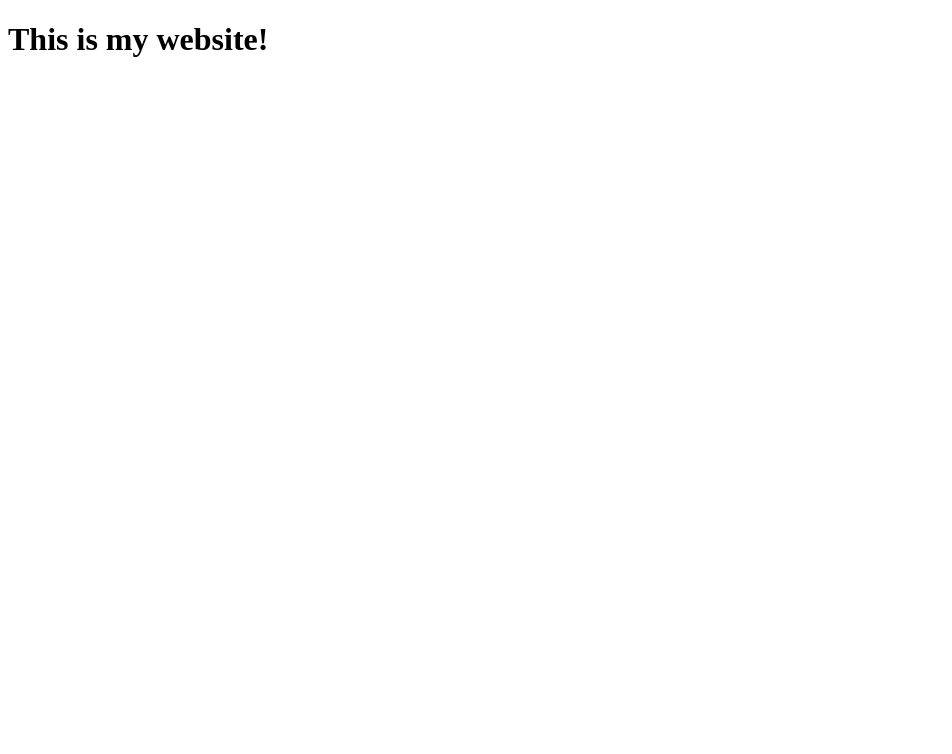
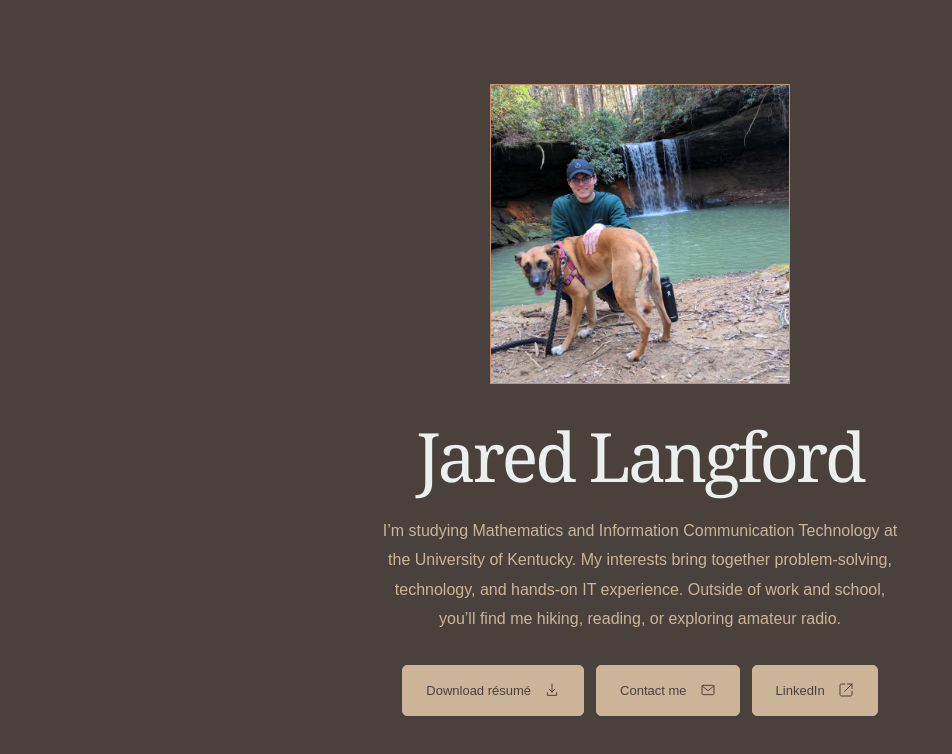
Before and after one commit to JaredIsUnderground/personalwebsite, a plain HTML site: page index.html in a window 1280 px wide. Shown: the whole page, without its empty margins (0-952 px from the left). Drawn offline with Linux system fonts and the light colour scheme.

Commit message:
Add files via upload

```diff
--- a/index.html
+++ b/index.html
@@ -1,11 +1,48 @@
 <!DOCTYPE html>
-<html>
+<html lang="en">
 <head>
-	<meta charset="utf-8">
-	<meta name="viewport" content="width=device-width, initial-scale=1">
-	<title>Jared's Site</title>
+  <meta charset="utf-8">
+  <meta name="viewport" content="width=device-width, initial-scale=1">
+  <meta name="description" content="Meet Jared Langford, a mathematics and information communication technology student in Lexington, Kentucky. Download his résumé or get in touch.">
+  <meta name="theme-color" content="#4A413C">
+  <title>Jared Langford — Personal Portfolio</title>
+  <link rel="icon" href="favicon.svg" type="image/svg+xml">
+  <style>
+    :root{color-scheme:dark;--paper:#4A413C;--ink:#EBEFEE;--muted:#CCB499;--accent:#BB6C43;--sand:#CCB499;--clay:#C8906D}
+    *{box-sizing:border-box}
+    body{margin:0;background:var(--paper);color:var(--ink);font-family:Arial,Helvetica,sans-serif;-webkit-font-smoothing:antialiased}
+    .page{min-height:100svh;max-width:1440px;margin:auto;padding:0 64px;display:flex;flex-direction:column}
+    main{flex:1;display:grid;place-items:center;padding:60px 0}
+    .intro{text-align:center;width:100%;max-width:650px}
+    .portrait-frame{width:min(300px,100%);aspect-ratio:1;margin:0 auto 35px;position:relative}
+    .portrait{display:block;width:100%;height:100%;object-fit:cover;object-position:center 68%;border:1px solid var(--clay)}
+    h1{font-family:Georgia,'Times New Roman',serif;font-size:clamp(46px,6vw,68px);font-weight:400;line-height:1.08;letter-spacing:-3px;margin:0 0 23px}
+    .bio{font-size:16px;line-height:1.85;color:var(--muted);max-width:530px;margin:0 auto;text-wrap:pretty}
+    .actions{display:flex;flex-wrap:wrap;justify-content:center;gap:12px;margin-top:31px}
+    .button{display:inline-flex;align-items:center;justify-content:center;gap:13px;padding:0 23px;min-height:51px;border-radius:5px;text-decoration:none;font-size:13px;font-weight:500;border:1px solid var(--ink);transition:background .18s,transform .18s,color .18s}
+    .button-secondary{color:var(--paper);background:var(--sand);border-color:var(--sand)}
+    .button:hover{transform:translateY(-2px)}
+    .button-secondary:hover{background:transparent;color:var(--ink);border-color:var(--ink)}
+    .button:focus-visible{outline:3px solid var(--clay);outline-offset:5px}
+    .button svg{width:16px;height:16px;fill:none;stroke:currentColor;stroke-width:1.5;stroke-linecap:round;stroke-linejoin:round}
+    @media(max-width:600px){.page{padding:0 24px}main{padding:45px 0 50px}.portrait-frame{width:min(260px,100%);margin-bottom:30px}h1{letter-spacing:-2px}.bio{font-size:15px;line-height:1.8}.actions{gap:10px}.button{padding:0 17px;font-size:12px}}
+    @media(prefers-reduced-motion:reduce){.button{transition:none}}
+  </style>
 </head>
 <body>
-<h1>This is my website!</h1>
+  <div class="page">
+    <main>
+      <section class="intro" aria-labelledby="name">
+        <div class="portrait-frame"><img class="portrait" src="portrait.jpg" alt="Jared with his dog beside a forest waterfall" width="1536" height="2048" fetchpriority="high"></div>
+        <h1 id="name">Jared Langford</h1>
+        <p class="bio">I’m studying Mathematics and Information Communication Technology at the University of Kentucky. My interests bring together problem-solving, technology, and hands-on IT experience. Outside of work and school, you’ll find me hiking, reading, or exploring amateur radio.</p>
+        <div class="actions">
+          <a class="button button-secondary" href="Jared-Langford-Resume.pdf" download="Jared-Langford-Resume.pdf">Download résumé <svg viewBox="0 0 24 24" aria-hidden="true"><path d="M12 3v12m-4-4 4 4 4-4M5 16v4h14v-4"/></svg></a>
+          <a class="button button-secondary" href="mailto:jarl1701@protonmail.com">Contact me <svg viewBox="0 0 24 24" aria-hidden="true"><rect x="3" y="5" width="18" height="14" rx="2"/><path d="m3 6 9 7 9-7"/></svg></a>
+          <a class="button button-secondary" href="https://www.linkedin.com/in/jaredclangford" target="_blank" rel="noopener noreferrer" aria-label="LinkedIn profile (opens in a new tab)">LinkedIn <svg viewBox="0 0 24 24" aria-hidden="true"><path d="M14 3h7v7m0-7L10 14M10 3H5a2 2 0 0 0-2 2v14a2 2 0 0 0 2 2h14a2 2 0 0 0 2-2v-5"/></svg></a>
+        </div>
+      </section>
+    </main>
+  </div>
 </body>
 </html>
```
Also changed, not shown: favicon.svg (added), portrait.jpg (added), 1 other file.
